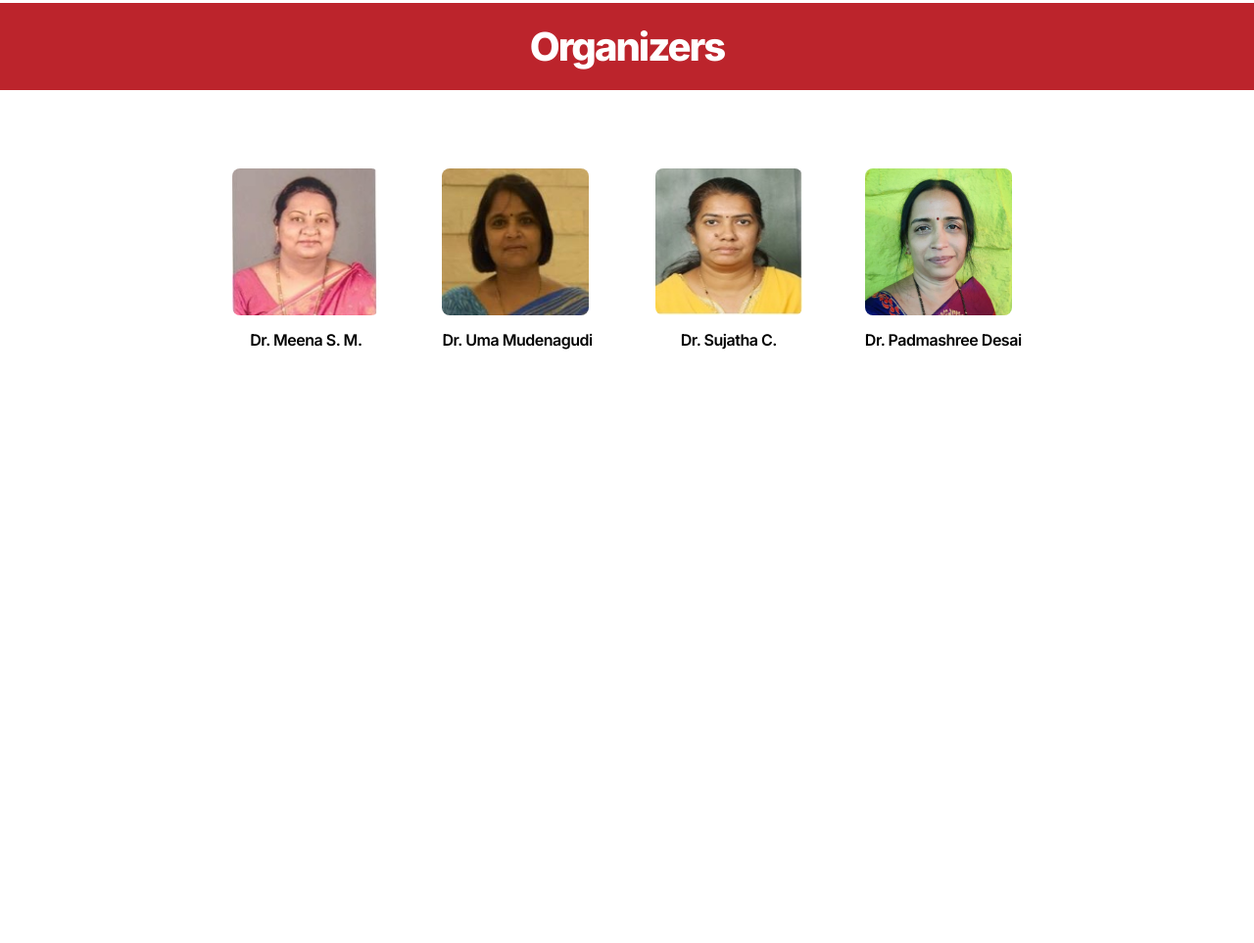
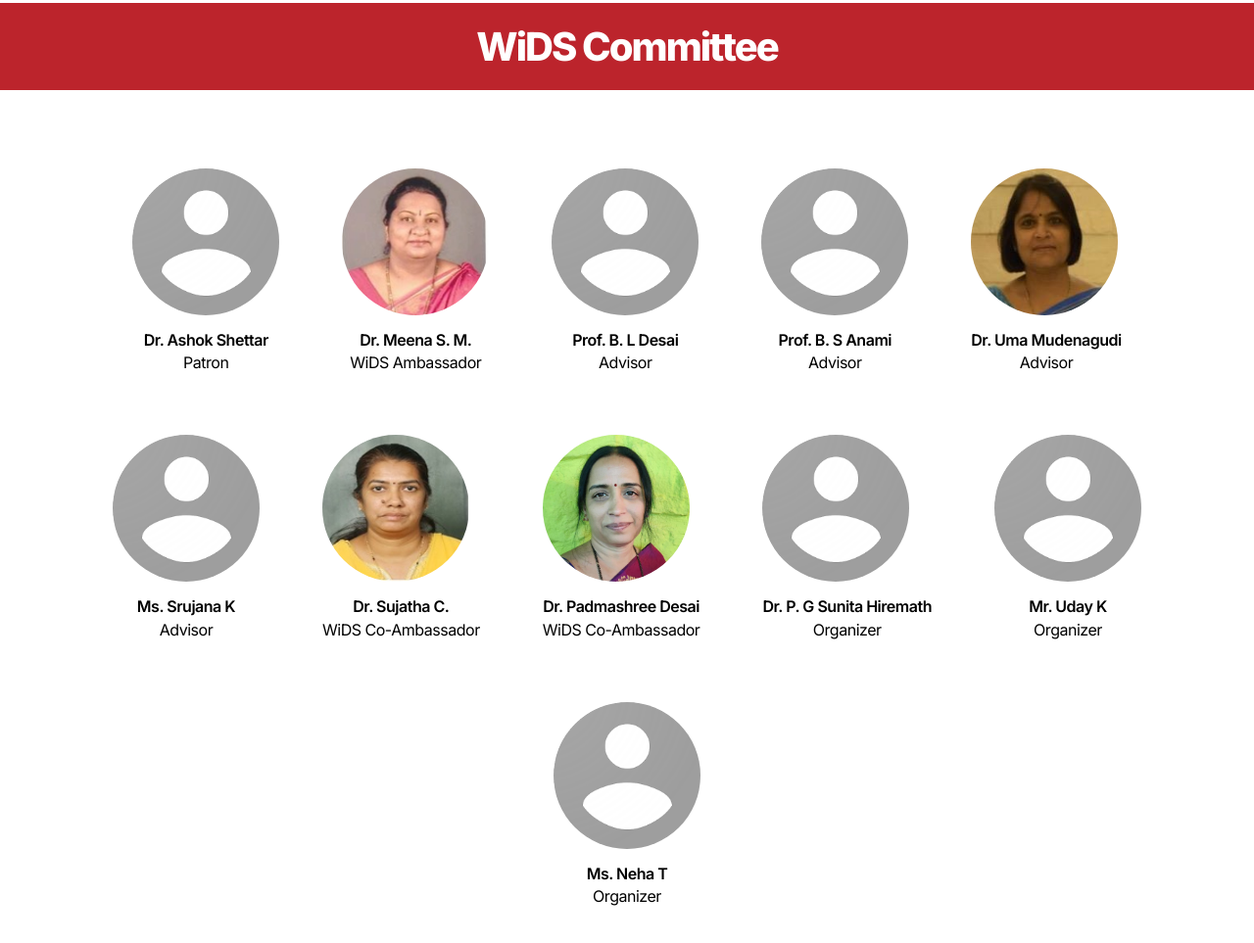
Before and after one commit to prajwalpatilcodes/WiDS, a plain HTML site: page index.html in a window 1280 px wide. Shown: the part 1522-2485 px from the top of the page at 98% size. Before the commit the page ends 1975 px from the top, so only its background shows below. Drawn offline with Linux system fonts and the light colour scheme.

Commit message:
Add members

```diff
--- a/index.html
+++ b/index.html
@@ -84,13 +84,42 @@
             </div>
         </div>
         <div class="organizers-section">
-            <div class="speakers-title">Organizers</div>
+            <div class="speakers-title">WiDS Committee</div>
             <div class="organizers-details">
+                <div class="organizer">
+                    <div class="organizer-image">
+                        <img src="assets/organizers/empty.png" alt="">
+                    </div>
+                    <div class="organizer-name">Dr. Ashok Shettar
+                    </div>
+                    <div class="organizer-desc">Patron
+                    </div>
+                </div>
                 <div class="organizer">
                     <div class="organizer-image">
                         <img src="assets/organizers/msm.jpg" alt="">
                     </div>
                     <div class="organizer-name">Dr. Meena S. M.
+                    </div>
+                    <div class="organizer-desc">WiDS Ambassador
+                    </div>
+                </div>
+                <div class="organizer">
+                    <div class="organizer-image">
+                        <img src="assets/organizers/empty.png" alt="">
+                    </div>
+                    <div class="organizer-name">Prof. B. L Desai
+                    </div>
+                    <div class="organizer-desc">Advisor
+                    </div>
+                </div>
+                <div class="organizer">
+                    <div class="organizer-image">
+                        <img src="assets/organizers/empty.png" alt="">
+                    </div>
+                    <div class="organizer-name">Prof. B. S Anami
+                    </div>
+                    <div class="organizer-desc">Advisor
                     </div>
                 </div>
                 <div class="organizer">
@@ -99,12 +128,25 @@
                     </div>
                     <div class="organizer-name">Dr. Uma Mudenagudi
                     </div>
+                    <div class="organizer-desc">Advisor
+                    </div>
+                </div>
+                <div class="organizer">
+                    <div class="organizer-image">
+                        <img src="assets/organizers/empty.png" alt="">
+                    </div>
+                    <div class="organizer-name">Ms. Srujana K
+                    </div>
+                    <div class="organizer-desc">Advisor
+                    </div>
                 </div>
                 <div class="organizer">
                     <div class="organizer-image">
                         <img src="assets/organizers/SC.jpg" alt="">
                     </div>
                     <div class="organizer-name">Dr. Sujatha C.
+                    </div>
+                    <div class="organizer-desc">WiDS Co-Ambassador
                     </div>
                 </div>
                 <div class="organizer">
@@ -113,6 +155,35 @@
                     </div>
                     <div class="organizer-name">Dr. Padmashree Desai
                     </div>
+                    <div class="organizer-desc">WiDS Co-Ambassador
+                    </div>
+                </div>
+                <div class="organizer">
+                    <div class="organizer-image">
+                        <img src="assets/organizers/empty.png" alt="">
+                    </div>
+                    <div class="organizer-name">Dr. P. G Sunita Hiremath
+                    </div>
+                    <div class="organizer-desc">Organizer
+                    </div>
+                </div>
+                <div class="organizer">
+                    <div class="organizer-image">
+                        <img src="assets/organizers/empty.png" alt="">
+                    </div>
+                    <div class="organizer-name">Mr. Uday K
+                    </div>
+                    <div class="organizer-desc">Organizer
+                    </div>
+                </div>
+                <div class="organizer">
+                    <div class="organizer-image">
+                        <img src="assets/organizers/empty.png" alt="">
+                    </div>
+                    <div class="organizer-name">Ms. Neha T
+                    </div>
+                    <div class="organizer-desc">Organizer
+                    </div>
                 </div>
             </div>
         </div>
--- a/style.css
+++ b/style.css
@@ -170,7 +170,7 @@
 }
 
 .organizer-image img {
-    border-radius: 0.5em;
+    border-radius: 75px;
     width: 150px;
     height: 150px;
 }
@@ -188,6 +188,13 @@
 .organizer-name {
     margin-top: 0.7em;
     font-weight: 600;
+    letter-spacing: -0.03em;
+    text-align: center;
+}
+
+.organizer-desc {
+    margin-top: 0.2em;
+    font-weight: 400;
     letter-spacing: -0.03em;
     text-align: center;
 }
@@ -234,4 +241,7 @@
         margin-bottom: 0.5em;
     }
 
+    .organizer {
+        margin: 0.5em;
+    }
 }
```
Also changed, not shown: assets/organizers/empty.png (added).
